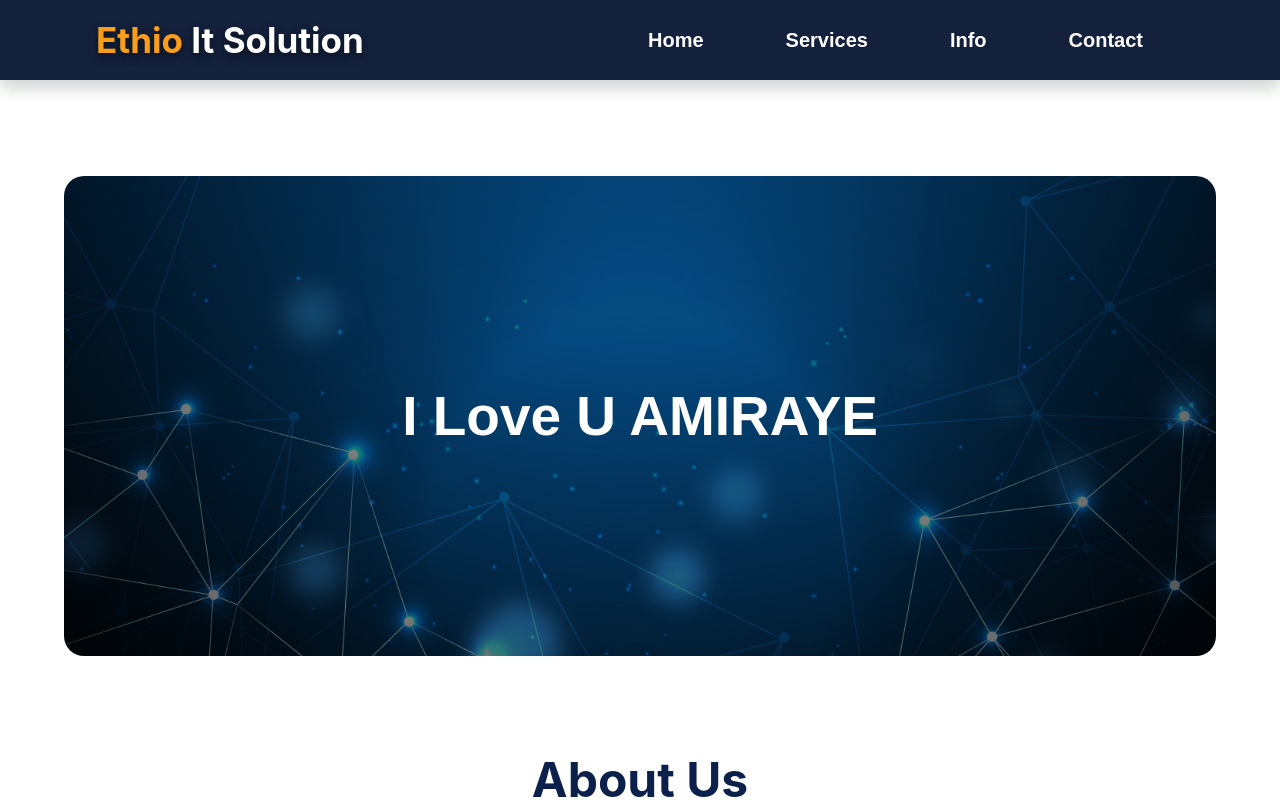
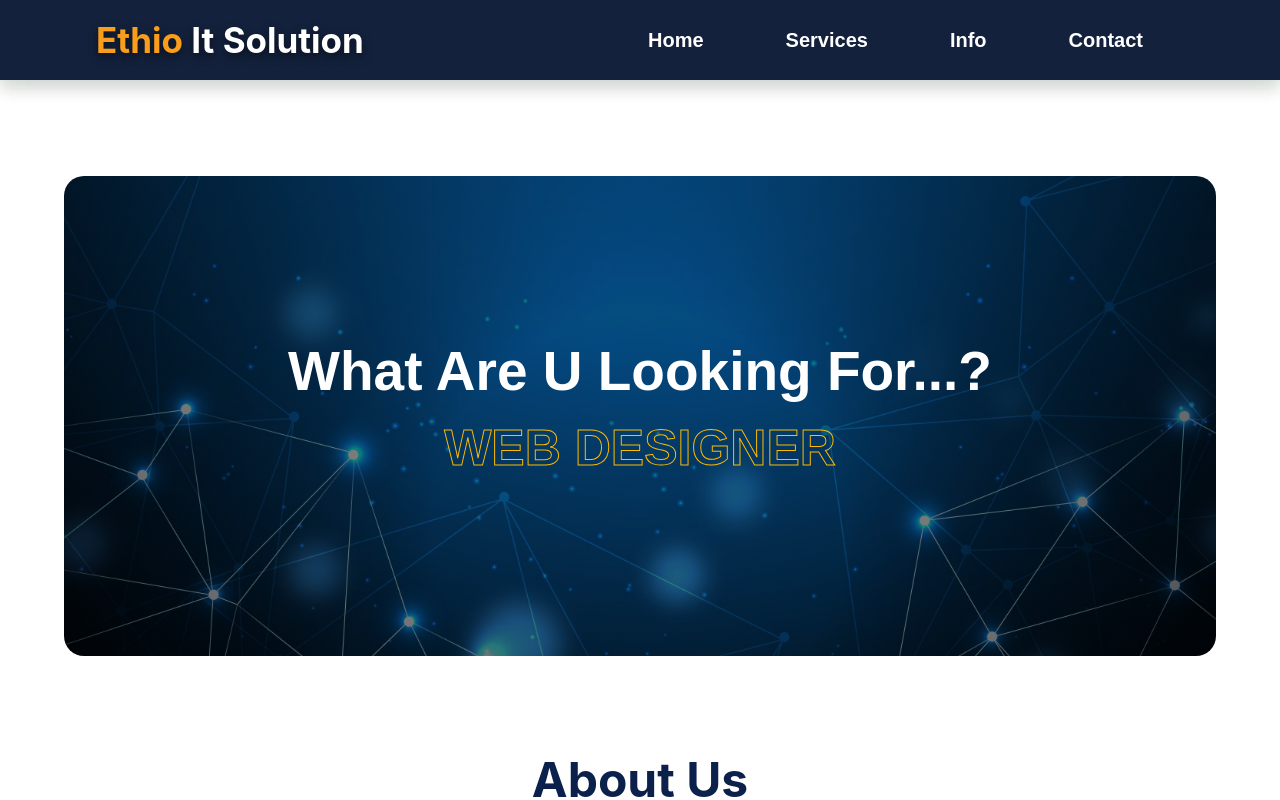
Before and after one commit to esmaelmoh/portfolio-website, a React (Create React App) app: page / in a window 1280 px wide. Shown: the top 800 px of the page. Built offline with nearby package versions, Linux system fonts and the light colour scheme.

Commit message:
Update Show.jsx

```diff
--- a/src/components/Show/Show.jsx
+++ b/src/components/Show/Show.jsx
@@ -30,10 +30,9 @@ const Show = () => {
       <div className="showcase-wrapper">
         <div className="show-content">
           {/* <h1>We Have The Right Technology Solutions</h1>
-            <p>ZalaTech have created website, web system portal, and ERP software products that are known for their security, scalability, robustness, and performance since our founding in Addis Ababa, Ethiopia. We develop industry-specific websites and software, making us Ethiopia’s best outsource website and software company.</p>
+            <p>ZalaTech have created website, web system portal, and ERP software products that are known for their security, scalability, robustness, and performance since our founding in Addis Ababa, Ethiopia. We develop industry-specific websites and software, making us Ethiopia’s best outsource website and software company.</p>*/}
          <h1>What are u looking for...?</h1>
-         <h2 data-text={`${items[count]}`}>{items[count]}</h2> */}
-          <h1> I love U AMIRAYE </h1>
+         <h2 data-text={`${items[count]}`}>{items[count]}</h2>
         </div>
       </div>
     </div>
```
